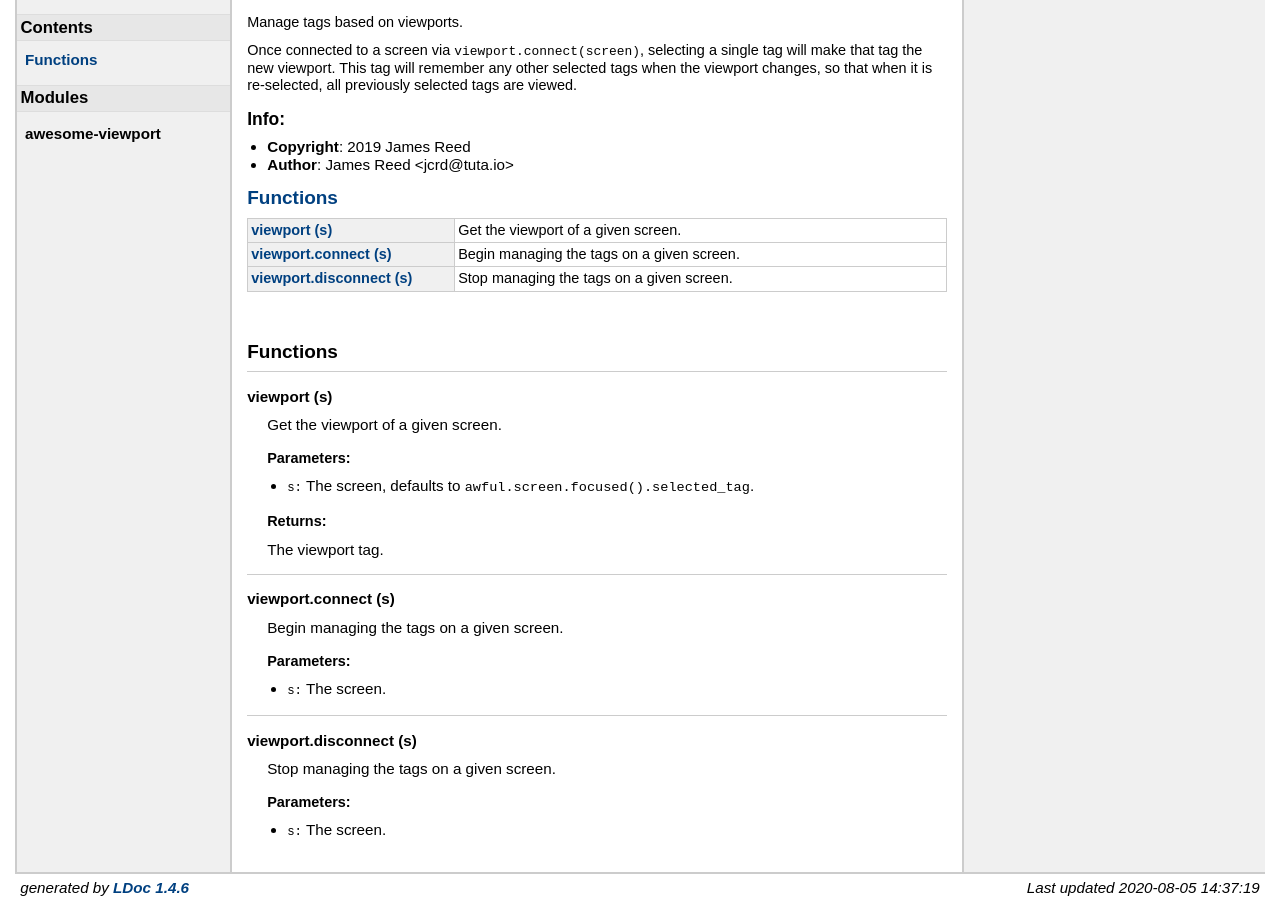
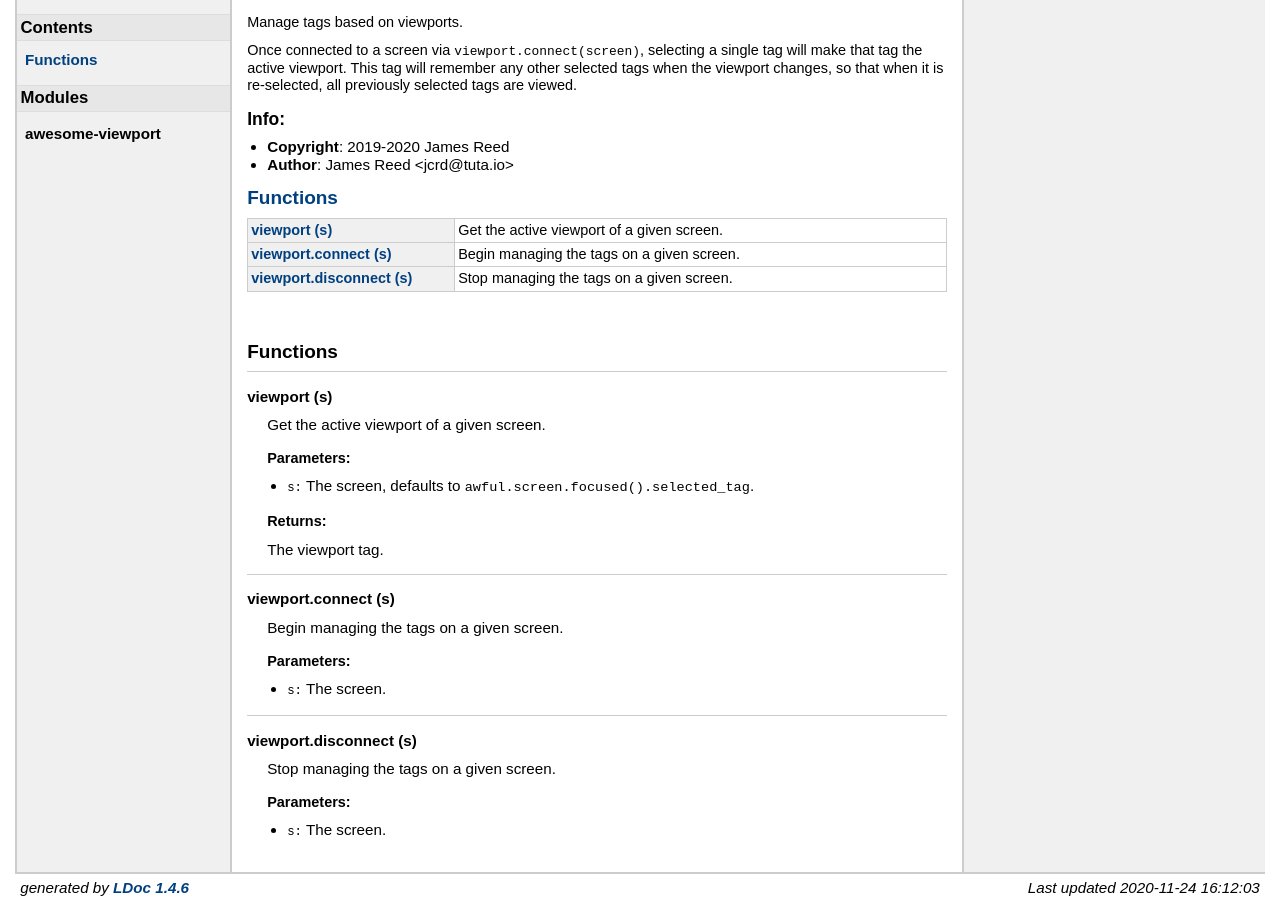
Before and after one commit to jcrd/awesome-viewport, a plain HTML site: page index.html in a window 1280 px wide. Shown: the part 63-965 px from the top of the page. Drawn offline with Linux system fonts and the light colour scheme.

Commit message:
Update docs for concept clarification

```diff
--- a/index.html
+++ b/index.html
@@ -46,13 +46,13 @@
 <p>Manage tags based on viewports.</p>
 <p>
 <p> Once connected to a screen via <code>viewport.connect(screen)</code>, selecting a single
- tag will make that tag the new viewport. This tag will remember any other
+ tag will make that tag the active viewport. This tag will remember any other
  selected tags when the viewport changes, so that when it is re-selected,
  all previously selected tags are viewed.
 </p>
     <h3>Info:</h3>
     <ul>
-        <li><strong>Copyright</strong>: 2019 James Reed</li>
+        <li><strong>Copyright</strong>: 2019-2020 James Reed</li>
         <li><strong>Author</strong>: James Reed &lt;jcrd@tuta.io&gt;</li>
     </ul>
 
@@ -61,7 +61,7 @@
 <table class="function_list">
 	<tr>
 	<td class="name" nowrap><a href="#viewport">viewport (s)</a></td>
-	<td class="summary">Get the viewport of a given screen.</td>
+	<td class="summary">Get the active viewport of a given screen.</td>
 	</tr>
 	<tr>
 	<td class="name" nowrap><a href="#viewport.connect">viewport.connect (s)</a></td>
@@ -85,7 +85,7 @@
     <strong>viewport (s)</strong>
     </dt>
     <dd>
-    Get the viewport of a given screen.
+    Get the active viewport of a given screen.
 
 
     <h3>Parameters:</h3>
@@ -152,7 +152,7 @@
 </div> <!-- id="main" -->
 <div id="about">
 <i>generated by <a href="http://github.com/stevedonovan/LDoc">LDoc 1.4.6</a></i>
-<i style="float:right;">Last updated 2020-08-05 14:37:19 </i>
+<i style="float:right;">Last updated 2020-11-24 16:12:03 </i>
 </div> <!-- id="about" -->
 </div> <!-- id="container" -->
 </body>
```
